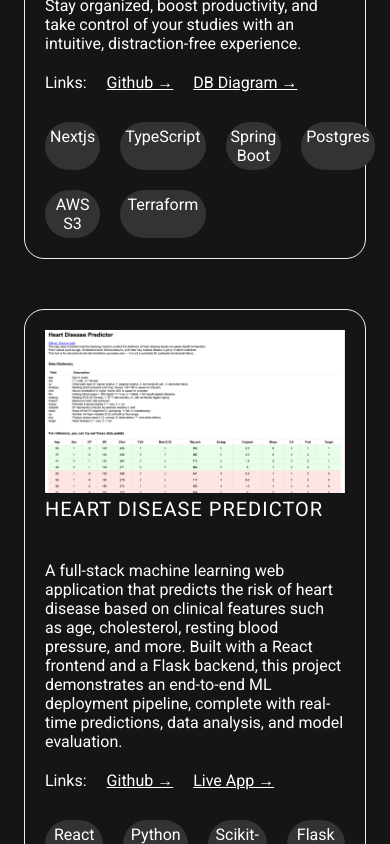
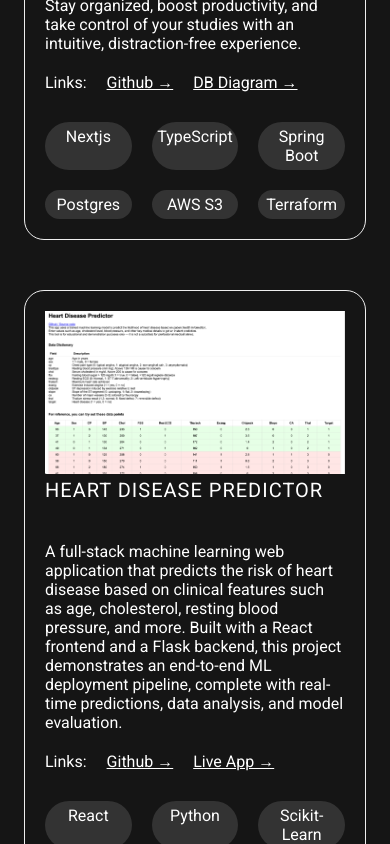
Before and after one commit to tarun-veeraraghavan-mv/Portfolio-Website, a React (Vite) app: page / in a window 390 px wide. Shown: the part 1700-2544 px from the top of the page. Built offline with nearby package versions, Linux system fonts and the light colour scheme.

Commit message:
image fix2

```diff
--- a/src/index.css
+++ b/src/index.css
@@ -261,6 +261,10 @@ body {
     grid-template-columns: repeat(3, 1fr);
     gap: 10px;
   }
+
+  .project-skill-list {
+    grid-template-columns: 1fr 1fr 1fr;
+  }
 }
 
 @media (max-width: 690px) {
```
